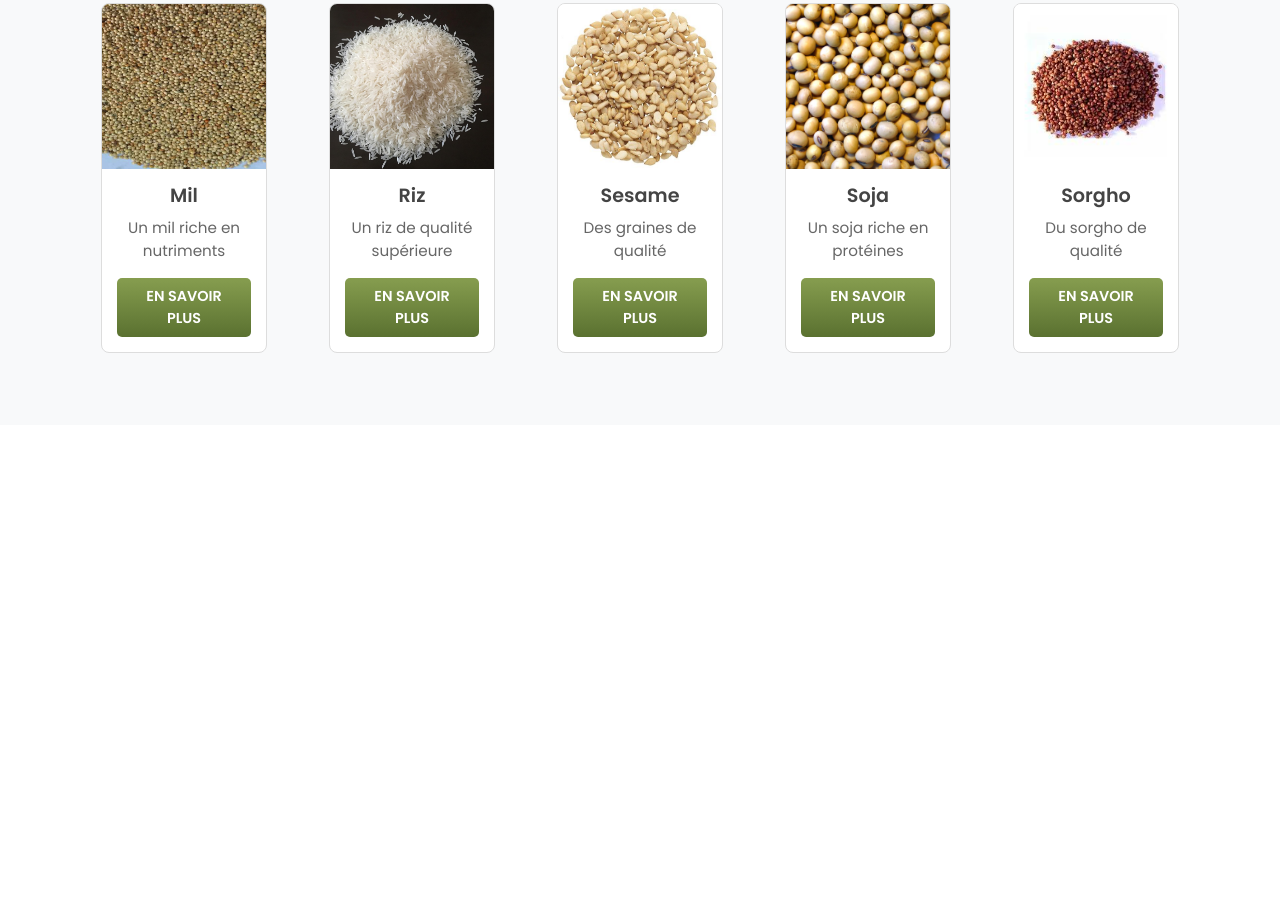
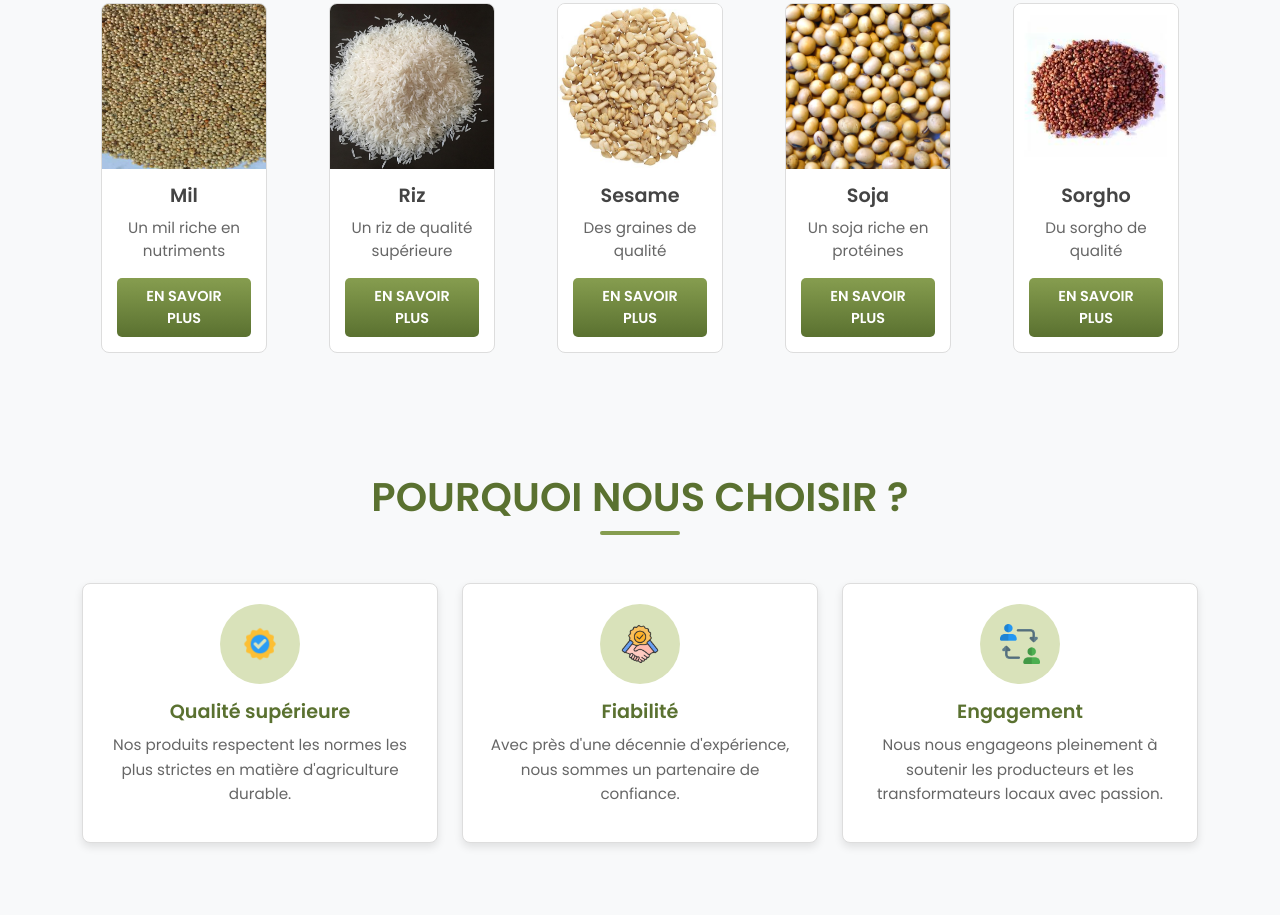
Before and after one commit to Yussef001/Multutrav, a plain HTML site: page index.html in a window 1280 px wide. Shown: the part 1707-2622 px from the top of the page. Before the commit the page ends 2132 px from the top, so only its background shows below. Drawn offline with nearby package versions, Linux system fonts and the light colour scheme.

Commit message:
version3

```diff
--- a/index.html
+++ b/index.html
@@ -80,6 +80,13 @@
                     <div class="carousel-caption">
                         <h5>Contactez-nous dès aujourd'hui</h5>
                         <p>Nous sommes à votre disposition pour vos projets.</p>
+                    </div>
+                </div>
+                <div class="carousel-item">
+                    <img src="carousel4.jpg" class="d-block w-100" alt="Image 3">
+                    <div class="carousel-caption">
+                        <h5>Besoin de produits de qualité ?</h5>
+                        <p>N'attendez plus ! Contactez-nous maintenant.</p>
                     </div>
                 </div>
             </div>
@@ -220,6 +227,42 @@
         </div>
     </section>
 
+    <section id="why-choose-us" class="py-5">
+        <div class="container">
+            <h2 class="text-center mb-5" style="font-weight: bold; color: #5a7130;">Pourquoi nous choisir ?</h2>
+            <div class="row">
+                <!-- Exemple de raison -->
+                <div class="col-md-4 mb-4">
+                    <div class="why-card text-center">
+                        <div class="icon-container mb-3">
+                            <img src="quality.png" alt="Qualité" class="icon">
+                        </div>
+                        <h5>Qualité supérieure</h5>
+                        <p>Nos produits respectent les normes les plus strictes en matière d'agriculture durable.</p>
+                    </div>
+                </div>
+                <div class="col-md-4 mb-4">
+                    <div class="why-card text-center">
+                        <div class="icon-container mb-3">
+                            <img src="fiabilite.png" alt="Fiabilité" class="icon">
+                        </div>
+                        <h5>Fiabilité</h5>
+                        <p>Avec près d'une décennie d'expérience, nous sommes un partenaire de confiance.</p>
+                    </div>
+                </div>
+                <div class="col-md-4 mb-4">
+                    <div class="why-card text-center">
+                        <div class="icon-container mb-3">
+                            <img src="commitment.png" alt="Engagement" class="icon">
+                        </div>
+                        <h5>Engagement</h5>
+                        <p>Nous nous engageons pleinement à soutenir les producteurs et les transformateurs locaux avec passion.</p>
+                    </div>
+                </div>
+            </div>
+        </div>
+    </section>
+
 
     <!-- Bootstrap JS CDN -->
     <script
--- a/style.css
+++ b/style.css
@@ -314,6 +314,78 @@ body {
     color: #fff; /* Maintient la couleur du texte blanche */
 }
 
+/* Section Pourquoi nous choisir */
+#why-choose-us {
+    background-color: #f8f9fa; /* Fond léger */
+    font-family: 'Poppins', sans-serif;
+    color: #444;
+}
+
+/* Titre */
+#why-choose-us h2 {
+    font-size: 2.5rem;
+    text-transform: uppercase;
+    color: #5a7130;
+    position: relative;
+}
+
+#why-choose-us h2::after {
+    content: '';
+    display: block;
+    width: 80px;
+    height: 4px;
+    background-color: #869d4f;
+    margin: 10px auto 0;
+    border-radius: 2px;
+}
+
+/* Cartes Pourquoi nous choisir */
+.why-card {
+    background: #fff;
+    border: 1px solid #ddd;
+    border-radius: 8px;
+    padding: 20px;
+    box-shadow: 0 4px 8px rgba(0, 0, 0, 0.1);
+    transition: transform 0.3s ease, box-shadow 0.3s ease;
+}
+
+.why-card:hover {
+    transform: scale(1.05);
+    box-shadow: 0 8px 15px rgba(0, 0, 0, 0.2);
+}
+
+/* Icônes dans les cartes */
+.icon-container {
+    width: 80px;
+    height: 80px;
+    margin: 0 auto;
+    background-color: #d9e2ba; /* Fond vert clair */
+    border-radius: 50%;
+    display: flex;
+    justify-content: center;
+    align-items: center;
+}
+
+.icon {
+    width: 40px;
+    height: 40px;
+}
+
+/* Texte des cartes */
+.why-card h5 {
+    font-size: 1.2rem;
+    font-weight: bold;
+    color: #5a7130; /* Vert foncé */
+    margin-top: 15px;
+    margin-bottom: 10px;
+}
+
+.why-card p {
+    font-size: 0.95rem;
+    color: #666;
+    line-height: 1.6;
+}
+
 
 /* Masquer le bandeau d'informations sur les petits écrans */
 @media (max-width: 576px) {
```
Also changed, not shown: carousel4.jpg (added), commitment.png (added), fiabilite.png (added), quality.png (added).
